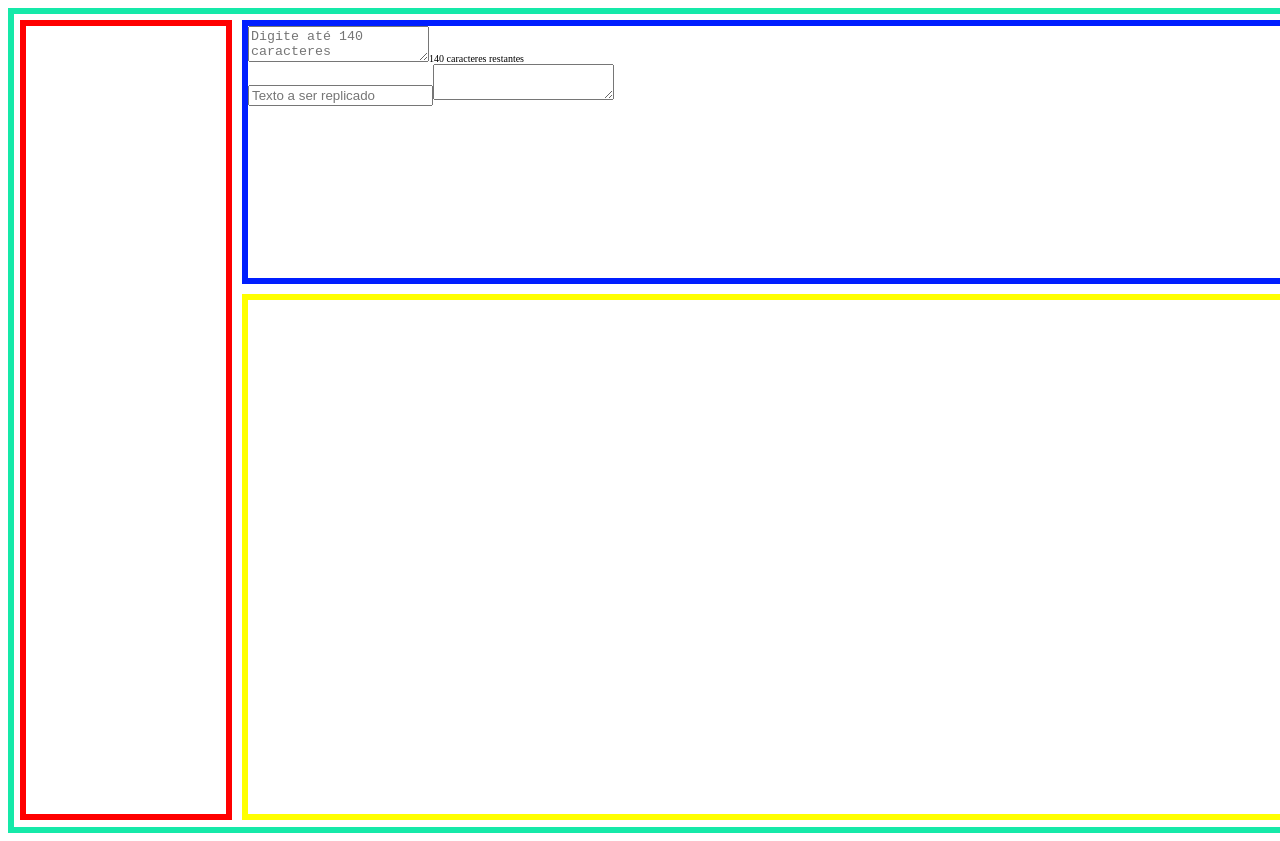
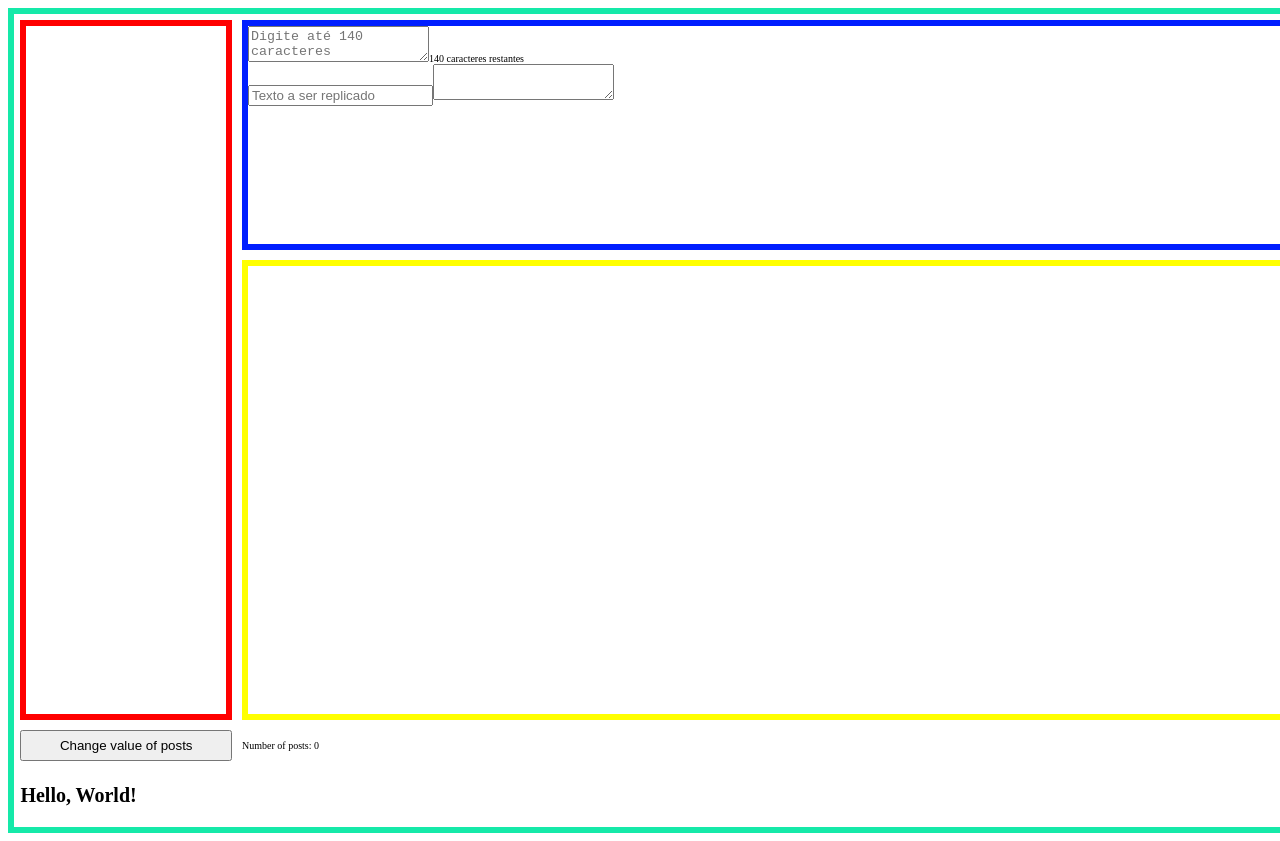
Before and after one commit to devhatt/octopost, a React (Create React App) app: page / in a window 1280 px wide. Shown: the top 841 px of the page. Built offline with nearby package versions, Linux system fonts and the light colour scheme; the HTML template or start-up script is replaced by a standard one.

Commit message:
refactor: usage of hook on testinho and update of tests
refactor #30

```diff
--- a/src/components/Testinho/Testinho.tsx
+++ b/src/components/Testinho/Testinho.tsx
@@ -1,8 +1,18 @@
+import React from 'react';
+
+import { usePostsStore } from 'stores/usePostsStore';
+
 const Testinho = ({ name = 'World' }) => {
+  const posts = usePostsStore((state) => state.postsQuantity);
+
+  const increaseValue = usePostsStore((state) => state.increase);
+
   return (
-    <div>
+    <>
+      <button onClick={() => increaseValue(1)}>Change value of posts</button>
+      <p>Number of posts: {posts}</p>
       <h1>Hello, {name}!</h1>
-    </div>
+    </>
   );
 };
 
--- a/src/pages/home/home.tsx
+++ b/src/pages/home/home.tsx
@@ -1,6 +1,7 @@
 import { useState } from 'react';
 
 import CharacterLimit from '~components/CharacterLimit/CharacterLimit';
+import Testinho from '~components/Testinho/Testinho';
 import TextCopy from '~components/TextCopy/TextCopy';
 
 import scss from './home.module.scss';
@@ -33,6 +34,7 @@ const Home = () => {
             </div>
           </div>
         </div>
+        <Testinho />
         <div className={scss.gridTabs} />
       </div>
     </div>
--- a/src/stores/usePostsStore.tsx
+++ b/src/stores/usePostsStore.tsx
@@ -4,7 +4,7 @@ import { IPostsStore } from './usePostsStore.types';
 
 export const usePostsStore = create<IPostsStore>()((set) => ({
   postsQuantity: 0,
-  increase: (by) =>
-    set((state) => ({ postsQuantity: state.postsQuantity + by })),
+  increase: (increaseBy) =>
+    set((state) => ({ postsQuantity: state.postsQuantity + increaseBy })),
   reset: () => set({ postsQuantity: 0 }),
 }));
```
Also changed, not shown: 2 other files (tests, documents, lock files or other folders).
